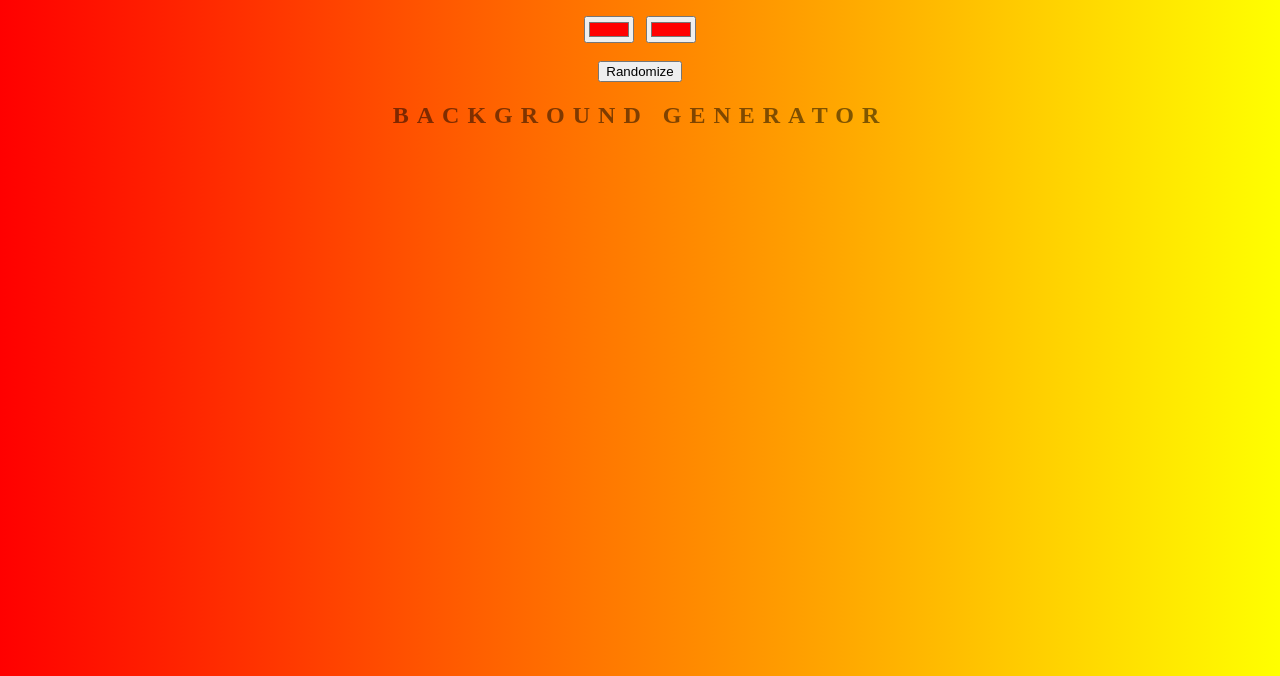
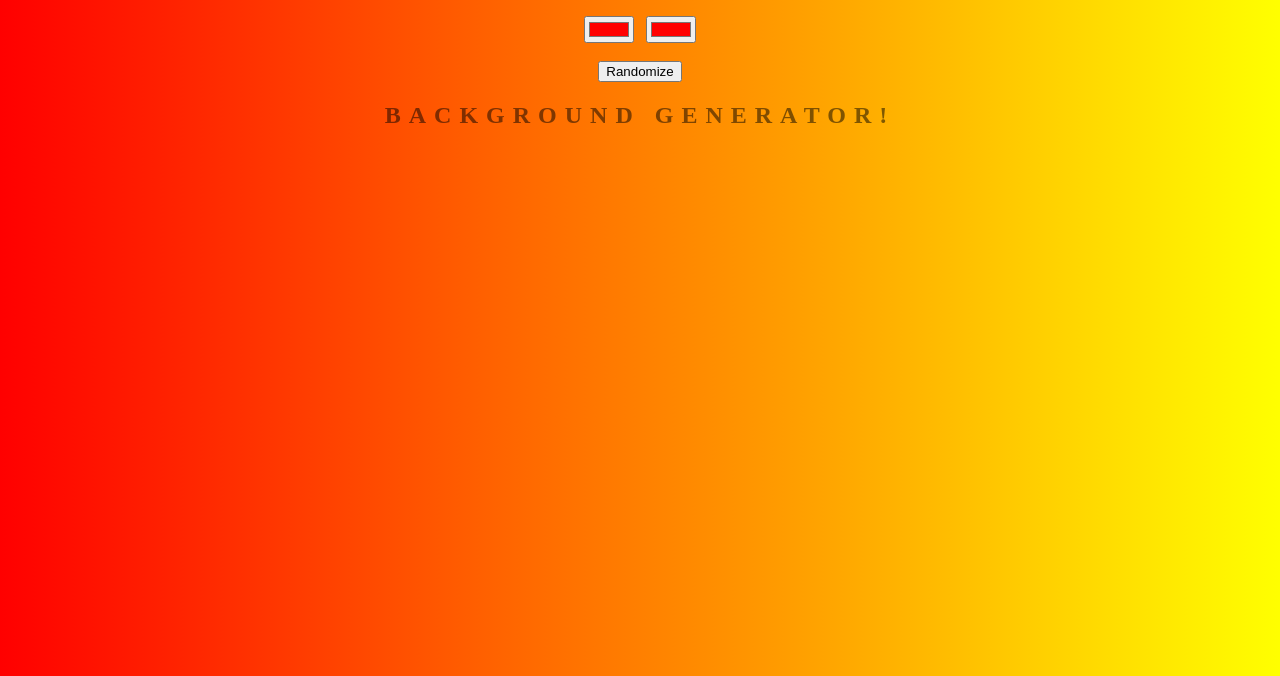
Before and after one commit to SPeeDexe12/background-generator2, a plain HTML site: page index.html in a window 1280 px wide. Shown: the part 124-800 px from the top of the page. Drawn offline with Linux system fonts and the light colour scheme.

Commit message:
adding '!'

```diff
--- a/index.html
+++ b/index.html
@@ -11,7 +11,7 @@
 	<br>
 	<br>
 	<button>Randomize</button>
-	<h2>Background generator</h2>
+	<h2>Background generator!</h2>
 	<h3></h3>
 	<script type="text/javascript" src="script.js"></script>
 </body>
```
